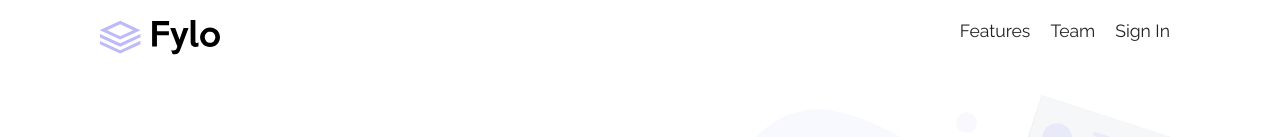
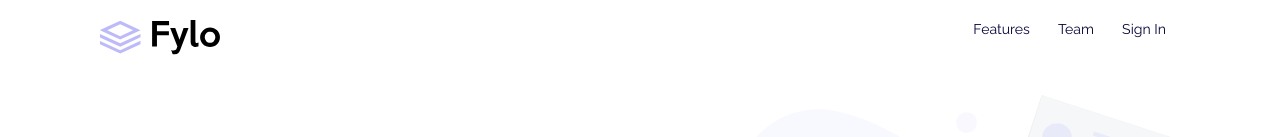
Before and after one commit to SPDUK/fylo, a React (Create React App) app: page / in a window 1280 px wide. Shown: the top 137 px of the page. Built offline with nearby package versions, Linux system fonts and the light colour scheme.

Commit message:
fix: make navbar colors correct and add pointer cursor

```diff
--- a/src/components/Navbar/navbar.scss
+++ b/src/components/Navbar/navbar.scss
@@ -1,6 +1,9 @@
+@import '../../styles/variables.scss';
+
 nav {
   display: flex;
   justify-content: space-between;
+  color: $primary;
   img {
     width: 60px;
     height: auto;
@@ -9,7 +12,9 @@ nav {
     ul {
       display: flex;
       li {
-        padding: 0 10px;
+        font-size: 0.8em;
+        padding: 0 1em;
+        cursor: pointer;
       }
     }
   }
```
